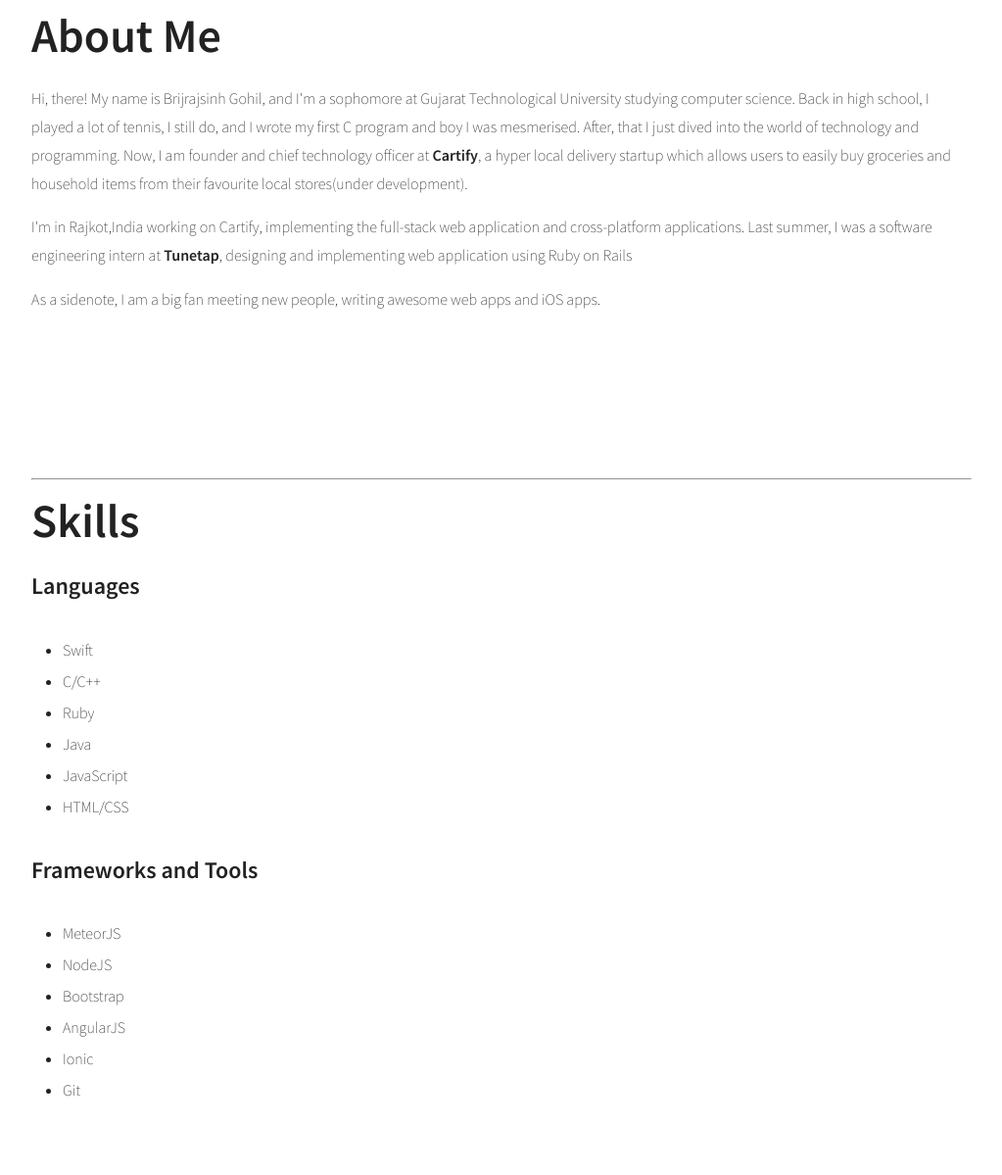
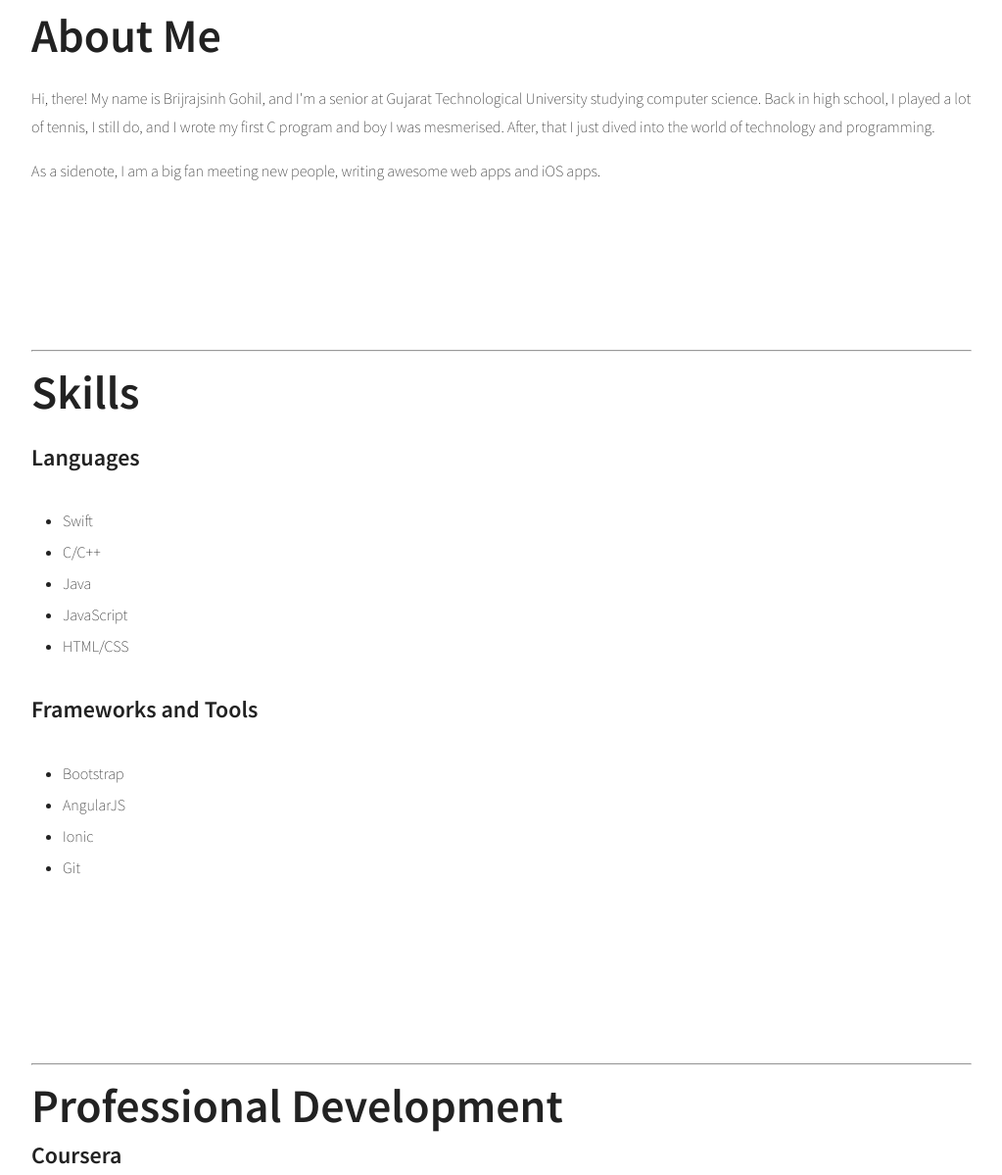
Before and after one commit to brijrajgohil/brijrajgohil.github.io, a plain HTML site: page index.html in a window 1280 px wide. Shown: the part 941-2140 px from the top of the page at 98% size, without its empty margins (128-1151 px from the left). Drawn offline with nearby package versions, Linux system fonts and the light colour scheme; a script that the page names is missing.

```diff
--- a/index.html
+++ b/index.html
@@ -45,9 +45,7 @@
         <section id="about-me">
             <div class="content">
                 <h2>About Me</h2>
-                <p>Hi, there! My name is Brijrajsinh Gohil, and I'm a sophomore at Gujarat Technological University studying computer science. Back in high school, I played a lot of tennis, I still do, and I wrote my first C program and boy I was mesmerised. After, that I just dived into the world of technology and programming. Now, I am founder and chief technology officer at <b>Cartify</b>, a  hyper local delivery startup which allows users to easily buy groceries and household items from their favourite local stores(under development).</p>
-
-                <p>I'm in Rajkot,India working on Cartify, implementing the full-stack web application and cross-platform applications. Last summer, I was a software engineering intern at <a href="http://tunetap.com">Tunetap</a>, designing and implementing web application using Ruby on Rails</p>
+                <p>Hi, there! My name is Brijrajsinh Gohil, and I'm a senior at Gujarat Technological University studying computer science. Back in high school, I played a lot of tennis, I still do, and I wrote my first C program and boy I was mesmerised. After, that I just dived into the world of technology and programming.
 
                 <p>As a sidenote, I am a big fan meeting new people, writing awesome web apps and iOS apps.</p>
             </div>
@@ -60,15 +58,12 @@
                 <ul>
                     <li>Swift</li>
                     <li>C/C++</li>
-                    <li>Ruby</li>
                     <li>Java</li>
                     <li>JavaScript</li>
                     <li>HTML/CSS</li>
                 </ul>
                 <h4>Frameworks and Tools</h4>
                 <ul>
-                    <li>MeteorJS</li>
-                    <li>NodeJS</li>
                     <li>Bootstrap</li>
                     <li>AngularJS</li>
                     <li>Ionic</li>
```
